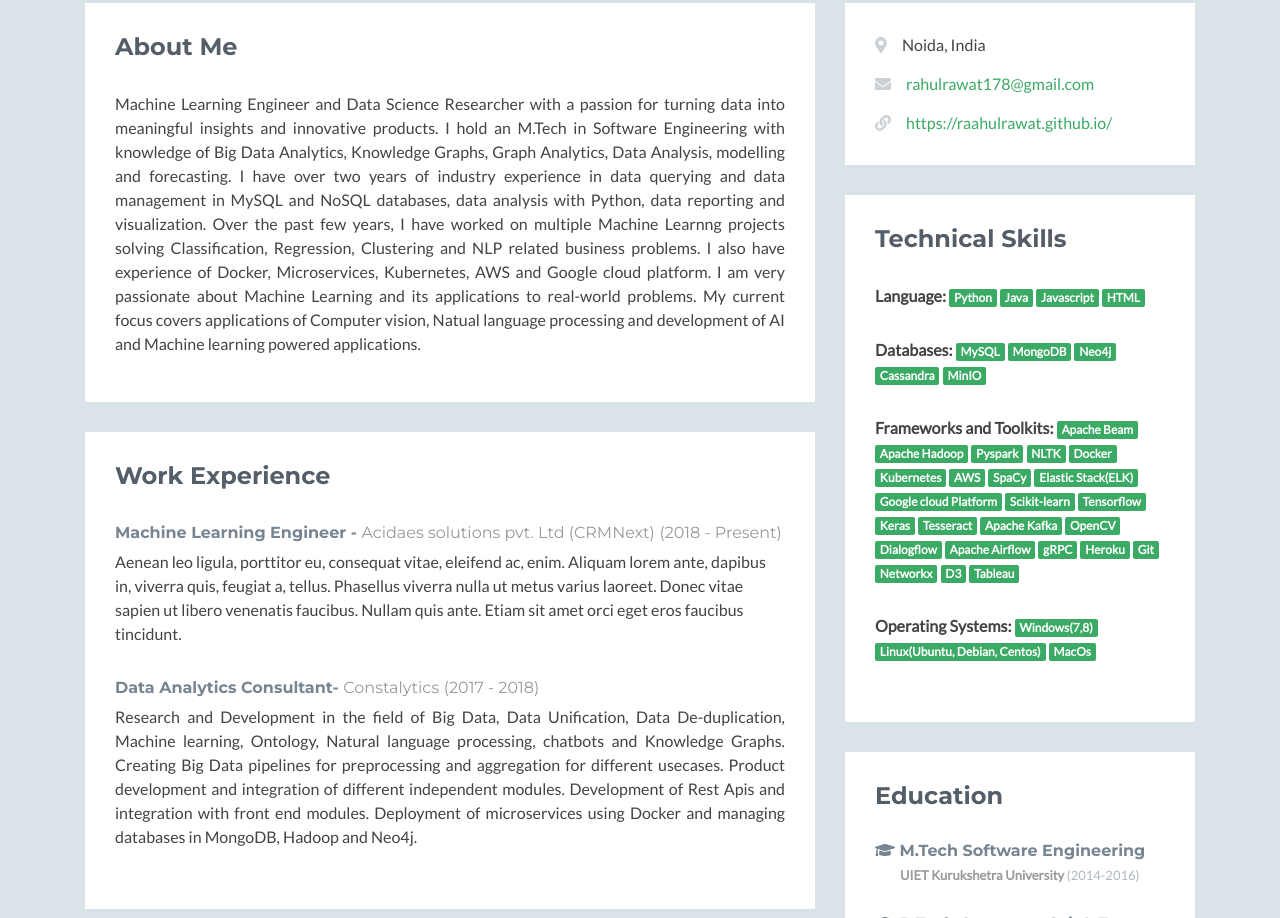
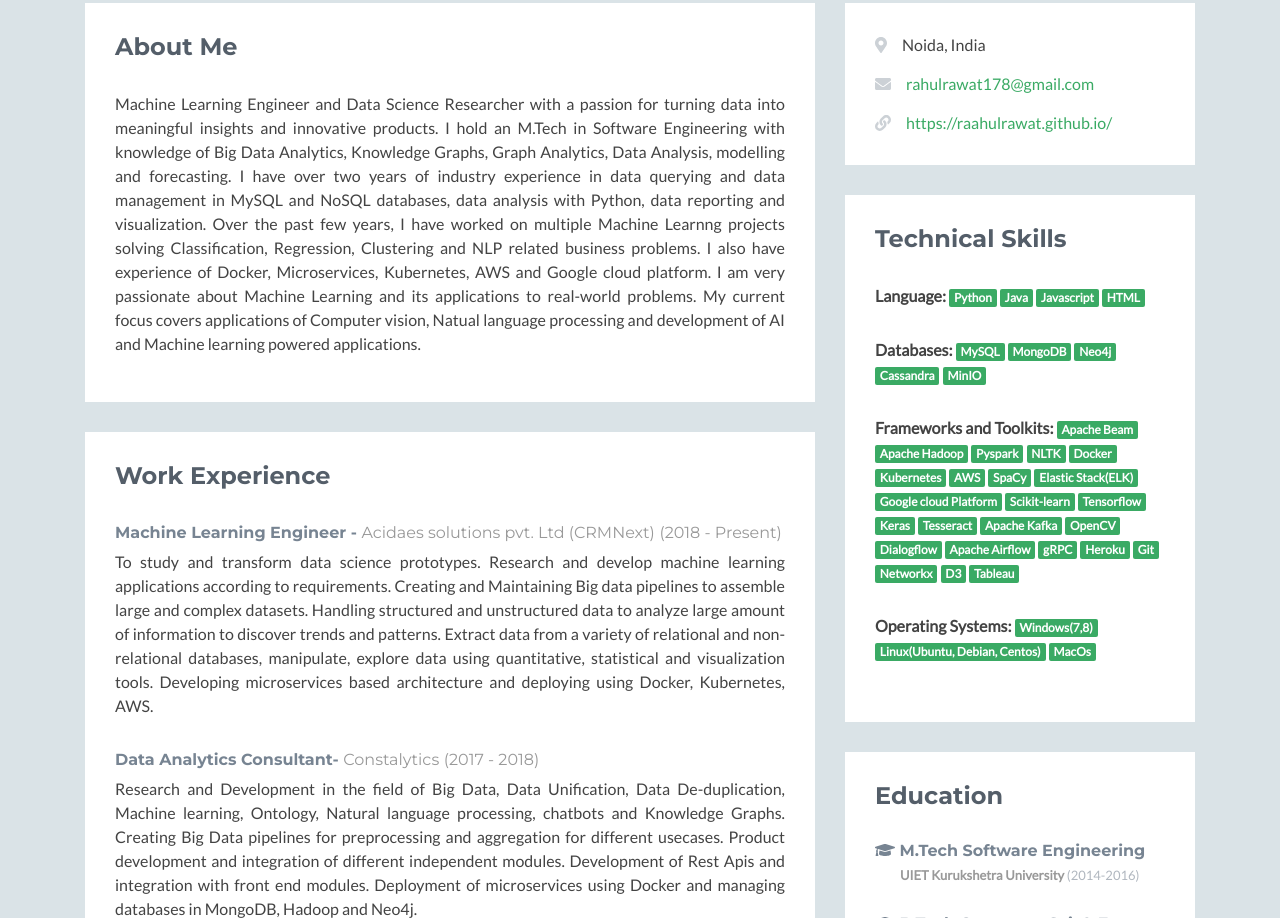
Before and after one commit to raahulrawat/raahulrawat.github.io, a plain HTML site: page index.html in a window 1280 px wide. Shown: the part 321-1239 px from the top of the page. Drawn offline with nearby package versions, Linux system fonts and the light colour scheme; no server answers; a script that the page names is missing; some icons are missing.

Commit message:
description updates

```diff
--- a/index.html
+++ b/index.html
@@ -67,7 +67,11 @@
                         <div class="content">
                             <div class="item">
                                 <h3 class="title">Machine Learning Engineer - <span class="place"><a href="#">Acidaes solutions pvt. Ltd (CRMNext)</a></span> <span class="year">(2018 - Present)</span></h3>
-                                <p>Aenean leo ligula, porttitor eu, consequat vitae, eleifend ac, enim. Aliquam lorem ante, dapibus in, viverra quis, feugiat a, tellus. Phasellus viverra nulla ut metus varius laoreet. Donec vitae sapien ut libero venenatis faucibus. Nullam quis ante. Etiam sit amet orci eget eros faucibus tincidunt.</p>
+                                <p align="justify"> To study and transform data science prototypes. Research and develop machine learning applications according to requirements.
+                                Creating and Maintaining Big data pipelines to assemble large and complex datasets. Handling structured and unstructured data to analyze large amount of information to discover trends and patterns.
+                                Extract data from a variety of relational and non-relational databases, manipulate, explore data using quantitative, statistical and visualization tools.
+                                Developing microservices based architecture and deploying using Docker, Kubernetes, AWS.
+                                </p>
                             </div><!--//item-->
 
                             <div class="item">
```
